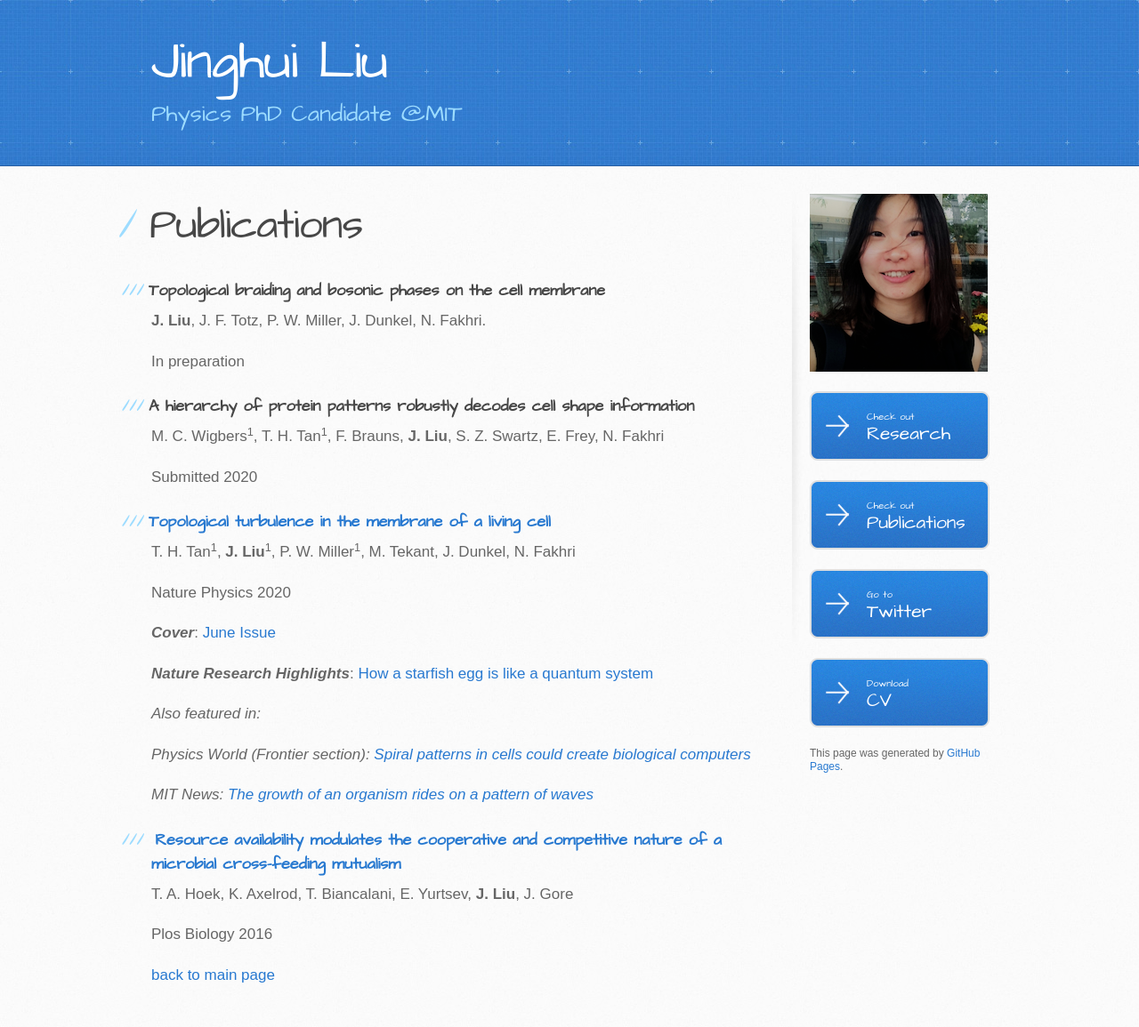
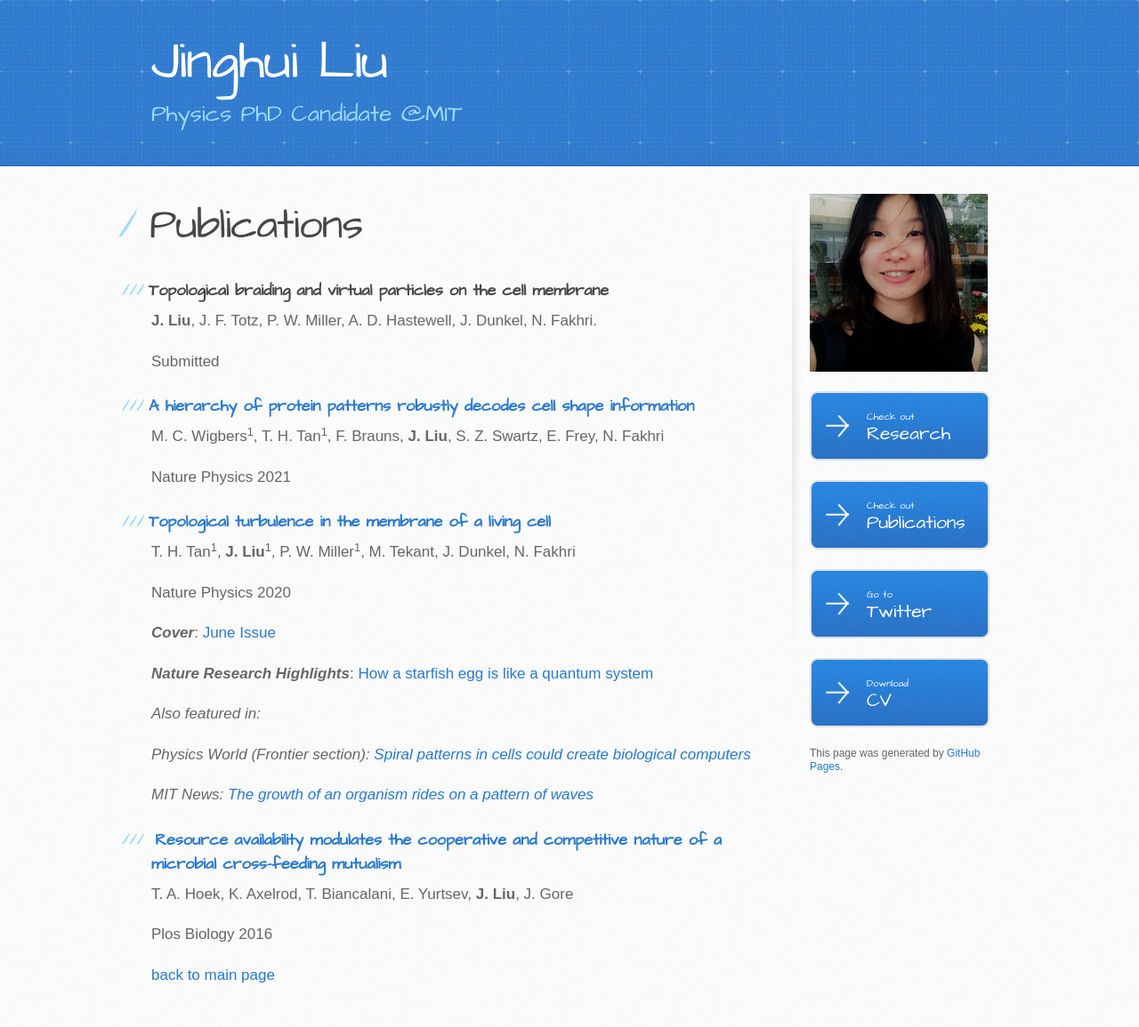
Before and after one commit to jinghui-liu/jinghui-liu.github.io, a Jekyll site: the page built from pub-page.md, in a window 1280 px wide. Shown: the whole page at 89% size. Built offline with Jekyll 4.4.1, drawn with Linux system fonts in a browser that asks for light colours.

Commit message:
updates 2021/04

```diff
--- a/pub-page.md
+++ b/pub-page.md
@@ -4,19 +4,18 @@ layout: default
 
 # Publications
 
-<h3>Topological braiding and bosonic phases on the cell membrane</h3>
+<h3>Topological braiding and virtual particles on the cell membrane</h3>
 
-   **J. Liu**, J. F. Totz, P. W. Miller, J. Dunkel, N. Fakhri.
+   **J. Liu**, J. F. Totz, P. W. Miller, A. D. Hastewell, J. Dunkel, N. Fakhri.
 
-   In preparation
+   Submitted
 
 
-
-<h3>A hierarchy of protein patterns robustly decodes cell shape information</h3>
+<h3><a href="https://www.nature.com/articles/s41567-021-01164-9">A hierarchy of protein patterns robustly decodes cell shape information</a></h3>
 
    M. C. Wigbers<sup>1</sup>, T. H. Tan<sup>1</sup>, F. Brauns, **J. Liu**, S. Z. Swartz, E. Frey, N. Fakhri
 
-   Submitted 2020
+   Nature Physics 2021
 
 
 <h3><a href="https://www.nature.com/articles/s41567-020-0841-9">Topological turbulence in the membrane of a living cell</a></h3>
@@ -36,7 +35,6 @@ layout: default
    _MIT News: <a href="https://news.mit.edu/2020/growth-organism-waves-0323">The growth of an organism rides on a pattern of waves</a>_
 
 
-
 <h3> <a href="https://journals.plos.org/plosbiology/article?id=10.1371/journal.pbio.1002540">Resource availability modulates the cooperative and competitive nature of a microbial cross-feeding mutualism</a></h3>
 
    T. A. Hoek, K. Axelrod, T. Biancalani, E. Yurtsev, **J. Liu**, J. Gore
```
Also changed, not shown: index.md (+2 -2 lines), research-page.md (+3 -1 lines), 1 other file.
